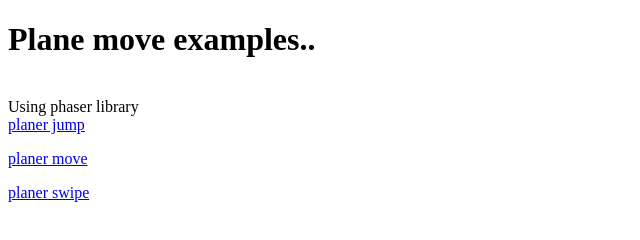
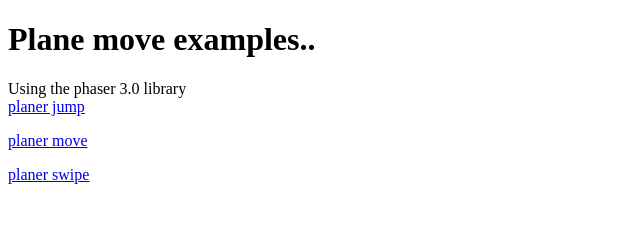
Before and after one commit to joinusinchance/planer, a plain HTML site: page index.html in a window 1280 px wide. Shown: the whole page, without its empty margins (0-640 px from the left). Drawn offline with Linux system fonts and the light colour scheme.

Commit message:
Update index.html

```diff
--- a/index.html
+++ b/index.html
@@ -2,8 +2,8 @@
 <html>
 <body>
 <h1> Plane move examples.. </h1>
-<br>
-Using phaser library
+
+Using the phaser 3.0 library
 <br>
 
 <a href="plane_jump.html">planer jump</a> <p>
```
